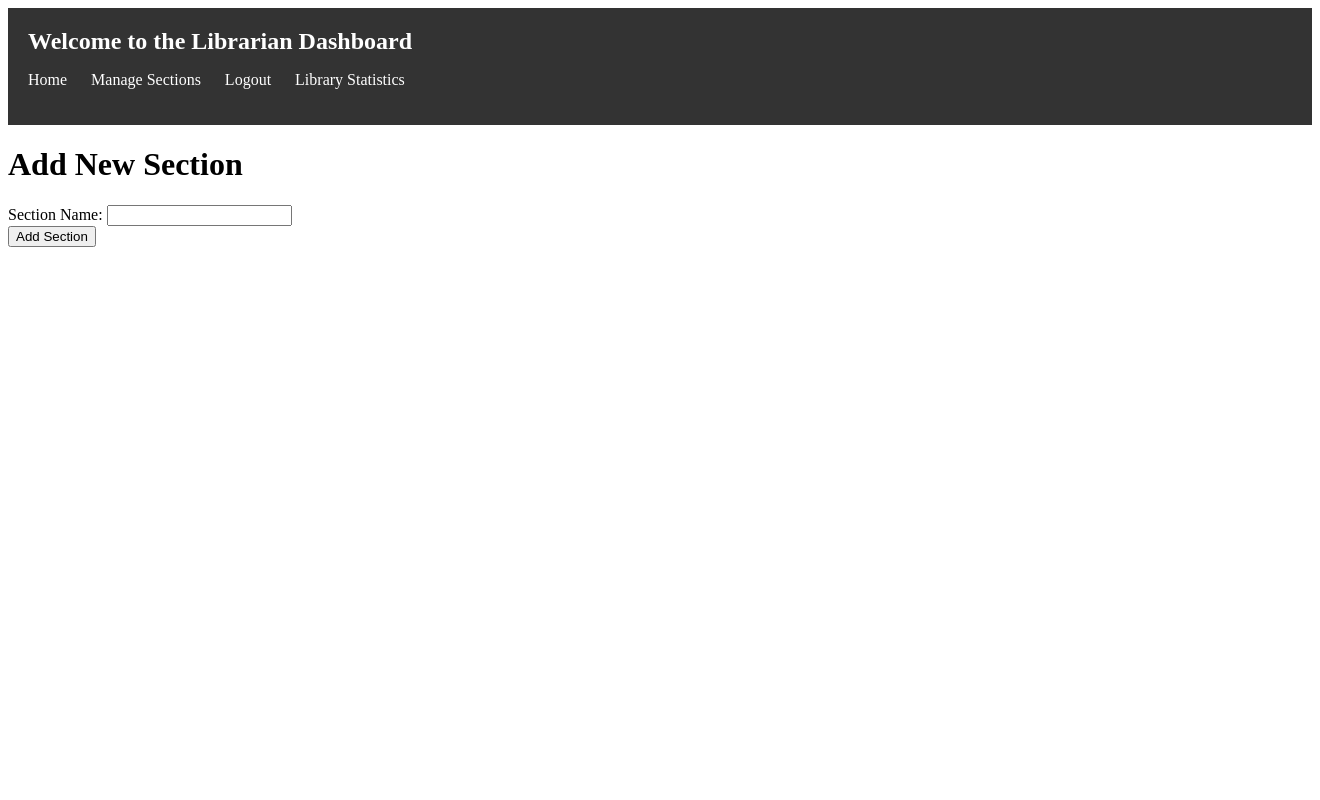
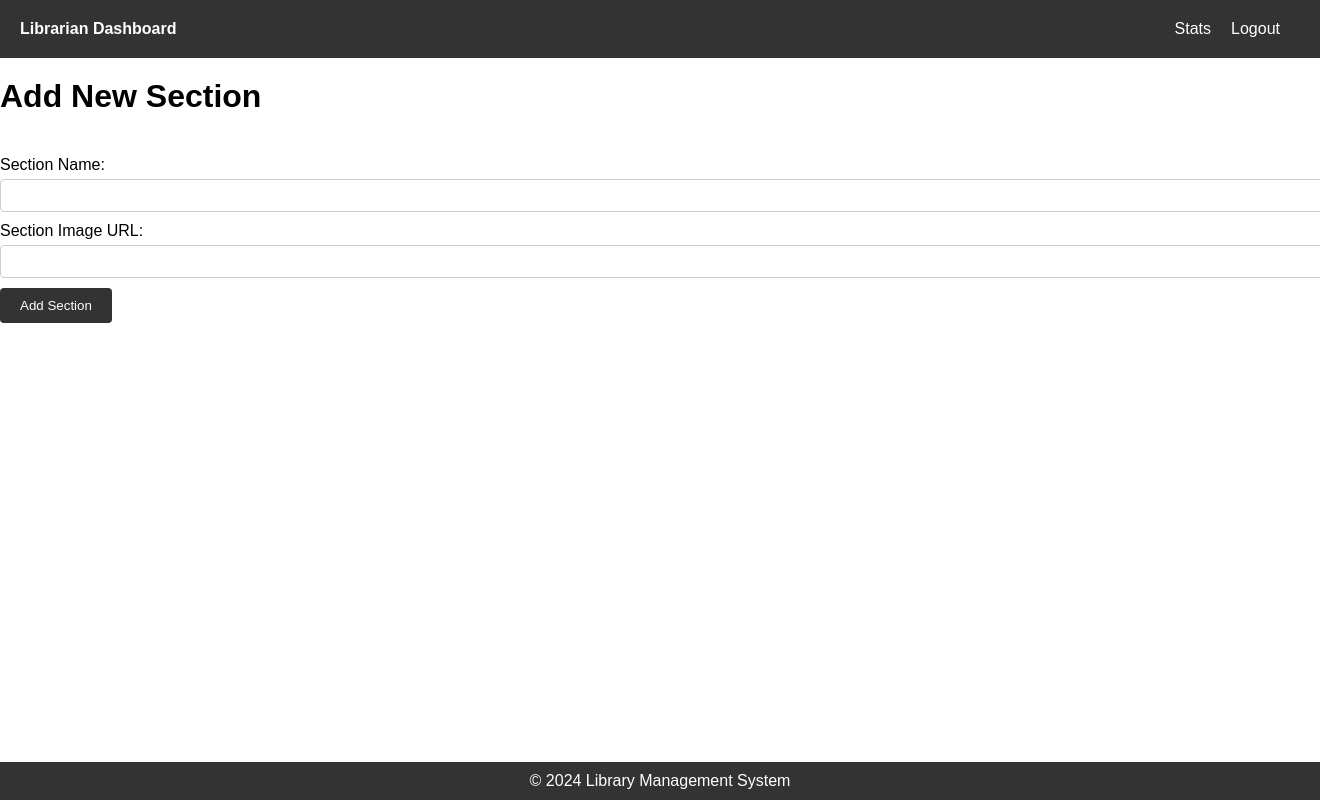
Before and after one commit to Sujaay/library-management-system, a Flask app: page /librarian/sections/add in a window 1320 px wide; the page is wider, and only the part inside the window is pictured. Run offline with Flask 3, Linux system fonts and the light colour scheme; a user stored in the database is signed in.

Commit message:
added css tp add_section, removed books.html, sections.html, working routes

```diff
--- a/application/routes.py
+++ b/application/routes.py
@@ -168,98 +168,36 @@ def librarian_dashboard():
     current_date = datetime.utcnow()  # Example for current date
     return render_template('librarian/librarian_dashboard.html', sections=sections, current_date=current_date)
 
-
-
 @app.route('/edit_section/<int:section_id>', methods=['GET', 'POST'])
 def edit_section(section_id):
-    section = Section.query.get_or_404(section_id)
+    # Assume logic for editing a section here
+    if request.method == 'POST':
+        # Handle form submission to update section details
+        # Update the section in the database
+        flash('Section updated successfully!', 'success')
+        return redirect(url_for('librarian_dashboard'))
+    else:
+        # Render the edit section form
+        return render_template('librarian/section/edit_section.html', section_id=section_id)
 
-    if request.method == 'POST':
-        # Handle form submission for editing the section
-        try:
-            # Get form data and update section model attributes
-            section.name = request.form['name']  # Replace with actual form fields
-            section.description = request.form['description']  # Example
-            # ... other updates
-            db.session.commit()
-            flash('Section updated successfully!', 'success')
-            return redirect(url_for('librarian_dashboard'))  # Redirect to appropriate page
-        except Exception as e:
-            flash('Error updating section: ' + str(e), 'danger')
+# Route for deleting a section
+@app.route('/librarian/sections/<int:section_id>/delete', methods=['POST'])
+def delete_section(section_id):
+    # Assume logic for deleting a section here
+    try:
+        # Delete the section from the database
+        flash('Section deleted successfully!', 'success')
+        return redirect(url_for('librarian_dashboard'))
+    except Exception as e:
+        flash(f'Error deleting section: {e}', 'danger')
+        return redirect(url_for('librarian_dashboard'))
 
-    # Render the edit section form
-    return render_template('edit_section.html', section=section)
-
-# @app.route('/edit_section/<int:section_id>', methods=['GET', 'POST'])
-# @login_required
-# def edit_section(section_id):
-#     section = Section.query.get_or_404(section_id)
-#     if request.method == 'POST':
-#         new_section_name = request.form['section_name']
-#         section.name = new_section_name
-#         db.session.commit()
-#         flash('Section updated successfully', 'success')
-#         return redirect(url_for('librarian_dashboard'))
-#     else:
-#         return render_template('librarian/section/edit_section.html', section=section)
-
-@app.route('/delete_section/<int:section_id>', methods=['DELETE'])
-def delete_section(section_id):
-    section = Section.query.get_or_404(section_id)
-
-    try:
-        db.session.delete(section)
-        db.session.commit()
-        return jsonify({'message': 'Section deleted successfully'})  # Assuming JS expects JSON response
-    except Exception as e:
-        return jsonify({'error': 'Error deleting section: ' + str(e)}), 500
-
-@app.route('/add_book/<int:section_id>', methods=['GET', 'POST'])
-def add_book(section_id):
-    section = Section.query.get_or_404(section_id)
-
-    if request.method == 'POST':
-        # Handle form submission for adding a book
-        try:
-            # Create a new book instance and add it to the section
-            book = Book(
-                title=request.form['title'],  # Replace with actual form fields
-                author=request.form['author'],
-                # ... other fields
-                section=section
-            )
-            db.session.add(book)
-            db.session.commit()
-            flash('Book added successfully!', 'success')
-            return redirect(url_for('view_section', section_id=section_id))  # Example redirect
-        except Exception as e:
-            flash('Error adding book: ' + str(e), 'danger')
-
-    # Render the add book form
-    return render_template('add_book.html', section=section)
-
-# @app.route('/librarian/books/add', methods=['GET', 'POST'])
-# @login_required
-# def add_book():
-#     if request.method == 'GET':
-#         sections = Section.query.all()
-#         return render_template('librarian/book/add.html', sections=sections)
-#     else:
-#         title = request.form['title']
-#         author = request.form['author']
-#         isbn = request.form['isbn']
-#         section_id = request.form['section_id']
-#         new_book = Book(title=title, author=author, isbn=isbn, section_id=section_id)
-#         try:
-#             db.session.add(new_book)
-#             db.session.commit()
-#             flash('Book added successfully!', 'success')
-#             return redirect(url_for('librarian_dashboard'))
-#         except Exception as e:
-#             # Handle database errors gracefully (e.g., duplicate ISBN)
-#             flash(f'Error adding book: {e}', 'danger')
-#             return render_template('librarian/book/add_book.html', sections=Section.query.all())
-
+# Route for adding a book to a section
+@app.route('/librarian/books/add', methods=['GET'])
+def add_book():
+    # Assume logic for adding a book here
+    sections = Section.query.all()
+    return render_template('add_book.html', sections=sections)
 
 @app.route('/librarian/sections/add', methods=['GET', 'POST'])
 @login_required
--- /dev/null
+++ b/static/add_section.css
@@ -0,0 +1,72 @@
+body {
+    font-family: Arial, sans-serif;
+    margin: 0;
+    padding: 0;
+    display: flex;
+    flex-direction: column;
+    min-height: 100vh; /* Ensure that the body takes up at least the full viewport height */
+}
+
+header {
+    background-color: #333;
+    color: #fff;
+    padding: 20px;
+}
+
+nav ul {
+    list-style-type: none;
+    margin: 0;
+    padding: 0;
+}
+
+nav ul li {
+    display: inline;
+    margin-right: 20px;
+}
+
+nav ul li a {
+    color: #fff;
+    text-decoration: none;
+}
+
+nav ul li a.dashboard-link {
+    font-weight: bold;
+}
+
+.navbar-right {
+    float: right;
+}
+
+h1 {
+    margin-top: 20px;
+}
+
+form {
+    margin-top: 20px;
+}
+
+label {
+    display: block;
+    margin-bottom: 5px;
+}
+
+input[type="text"] {
+    width: 100%;
+    padding: 8px;
+    margin-bottom: 10px;
+    border: 1px solid #ccc;
+    border-radius: 4px;
+}
+
+button[type="submit"] {
+    background-color: #333333;
+    color: #fff;
+    padding: 10px 20px;
+    border: none;
+    border-radius: 4px;
+    cursor: pointer;
+}
+
+button[type="submit"]:hover {
+    background-color: #555;
+}
--- /dev/null
+++ b/static/footer.css
@@ -0,0 +1,11 @@
+footer {
+    background-color: #333;
+    color: #fff;
+    text-align: center;
+    padding: 10px;
+    margin-top: auto;
+}
+
+footer p {
+    margin: 0;
+}
--- a/templates/librarian/section/add_section.html
+++ b/templates/librarian/section/add_section.html
@@ -4,26 +4,30 @@
     <meta charset="UTF-8">
     <meta name="viewport" content="width=device-width, initial-scale=1.0">
     <title>Add New Section</title>
-    <link rel="stylesheet" href="{{ url_for('static', filename='librarian_nav.css') }}">
+    <link rel="stylesheet" href="{{ url_for('static', filename='add_section.css') }}">
+    <link rel="stylesheet" href="{{ url_for('static', filename='footer.css') }}">
 </head>
 <body>
     <header>
-        <h1>Welcome to the Librarian Dashboard</h1>
         <nav>
             <ul>
-                <li><a href="{{ url_for('librarian_dashboard') }}">Home</a></li>
-                <li><a href="{{ url_for('add_section') }}">Manage Sections</a></li>
-                <li><a href="{{ url_for('logout') }}">Logout</a></li>
-                <li><a href="{{ url_for('librarian_statistics') }}">Library Statistics</a></li>
-                <!-- Add more navigation links as needed -->
+                <li><a href="{{ url_for('librarian_dashboard') }}" class="dashboard-link">Librarian Dashboard</a></li>
+                <li class="navbar-right"><a href="{{ url_for('logout') }}">Logout</a></li>
+                <li class="navbar-right"><a href="{{ url_for('librarian_statistics') }}">Stats</a></li>
             </ul>
         </nav>
     </header>
+
     <h1>Add New Section</h1>
     <form action="{{ url_for('add_section') }}" method="post">
         <label for="section_name">Section Name:</label>
         <input type="text" name="section_name" id="section_name" required><br>
+        <label for="section_image">Section Image URL:</label>
+        <input type="text" name="section_image" id="section_image"><br>
         <button type="submit">Add Section</button>
     </form>
+    <footer>
+        <p>&copy; 2024 Library Management System</p>
+    </footer>
 </body>
 </html>
```
Also changed, not shown: static/librarian_dashboard.css (+9 -18 lines), static/navbar.css (added, +29 -0 lines), templates/librarian/librarian_dashboard.html (+47 -5 lines), templates/librarian/section/edit_section.html (+16 -13 lines), templates/librarian/section/sections.html (deleted, +0 -17 lines), instance/database.sqlite3, templates/librarian/section/books.html (deleted).
